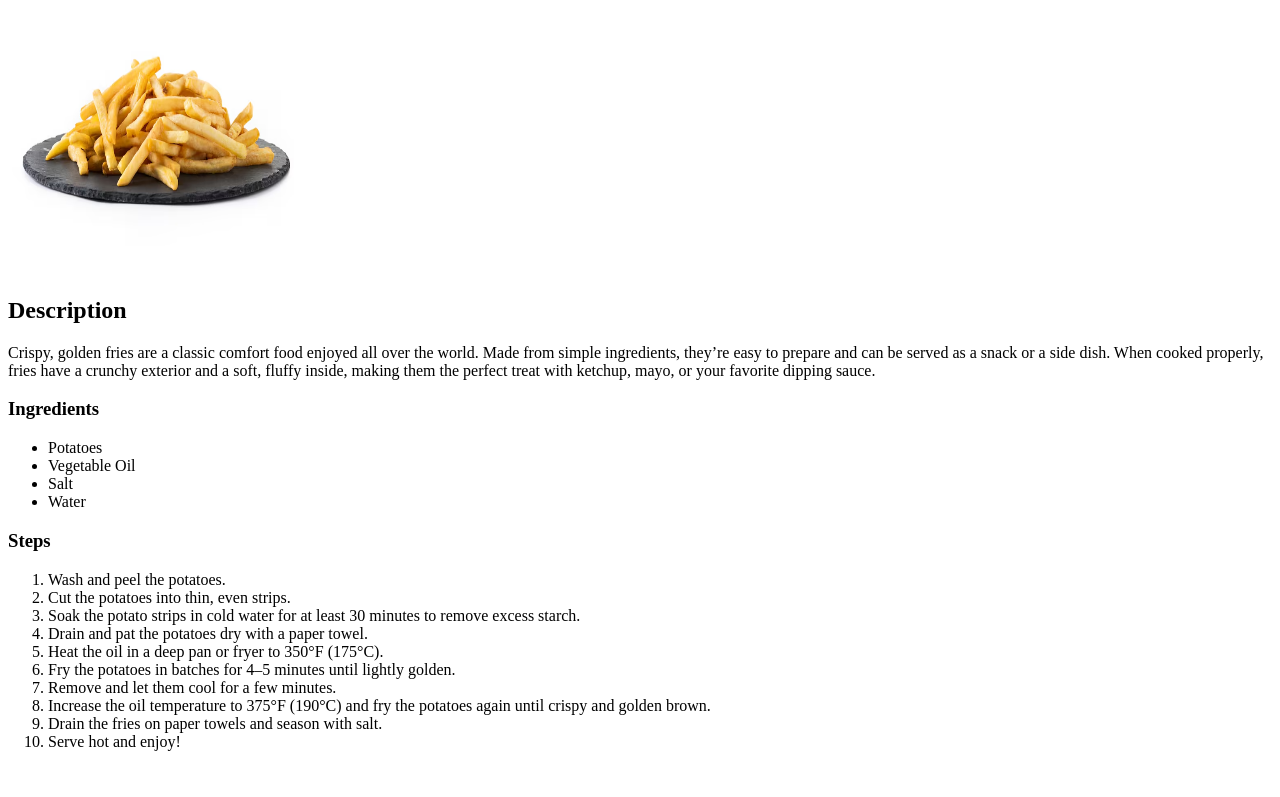
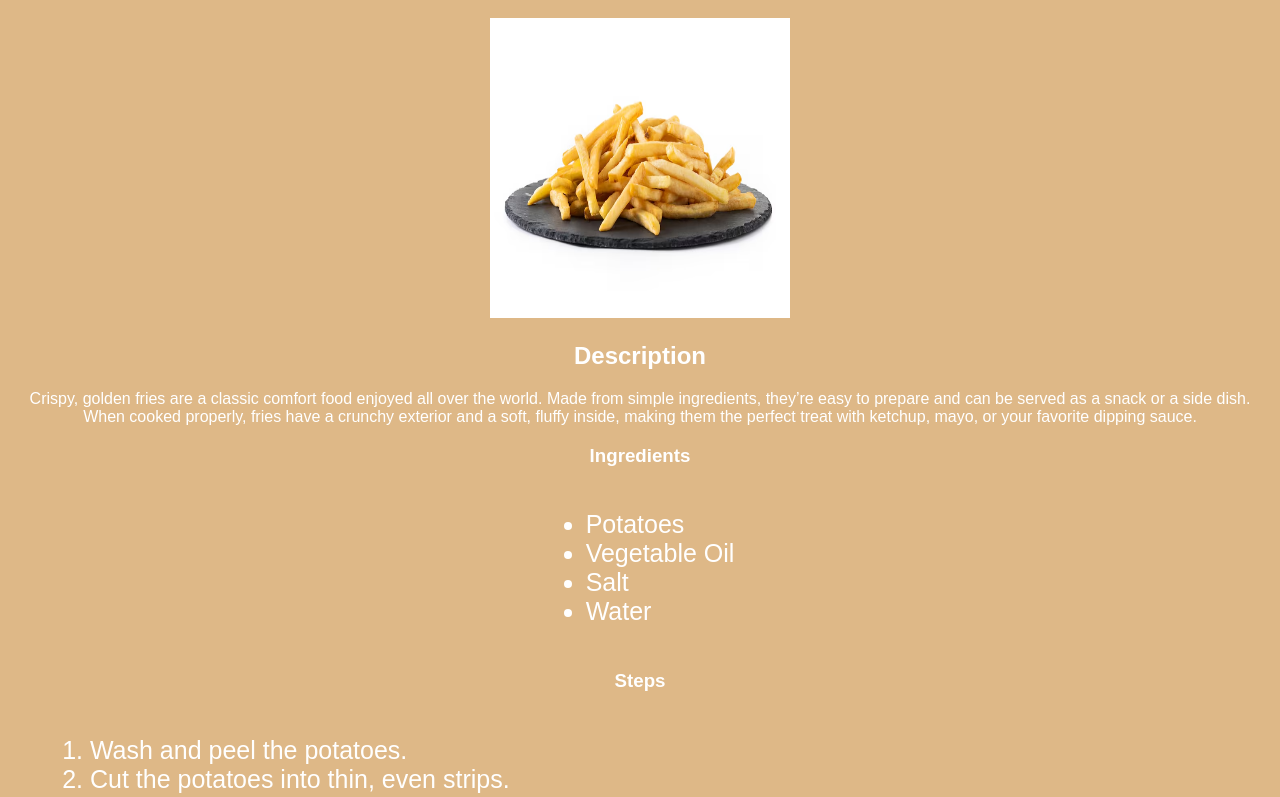
Before and after one commit to mohamedhmza1/odin-recipes, a plain HTML site: page recipes/fries.html in a window 1280 px wide. Shown: the part 133-930 px from the top of the page. Before the commit the page ends 900 px from the top, so only its background shows below. Drawn offline with Linux system fonts and the light colour scheme.

Commit message:
added css styling to the subpages for the recipes

```diff
--- a/recipes/fries.html
+++ b/recipes/fries.html
@@ -3,6 +3,7 @@
 <head>
     <meta charset="UTF-8">
     <meta name="viewport" content="width=device-width, initial-scale=1.0">
+    <link rel="stylesheet" href="../style.css">
     <title>Document</title>
 </head>
 <body>
--- a/style.css
+++ b/style.css
@@ -6,7 +6,7 @@ body {
 }
 
 
-ul {
+ul, ol {
     display: inline-block;
     text-align: left;
     font-size: 25px;
```
Also changed, not shown: recipes/pasta.html (+1 -0 lines), recipes/pizza.html (+1 -0 lines).
